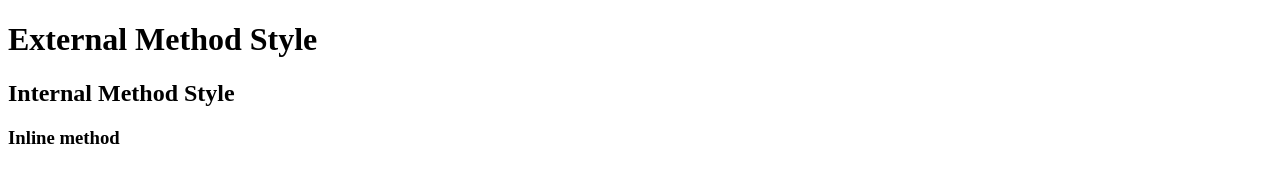
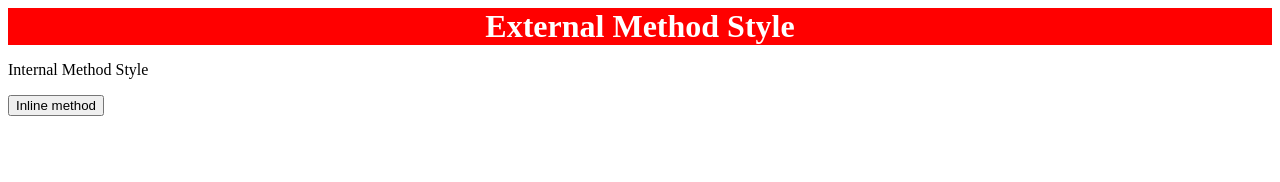
Before and after one commit to Saad-M-Arshad/Test-Projects, a plain HTML site: page CSS-Test-Projects-1/index.html in a window 1280 px wide. Drawn offline with Linux system fonts and the light colour scheme.

Commit message:
External Working

```diff
--- /dev/null
+++ b/CSS-Test-Projects-1/index.css
@@ -0,0 +1,7 @@
+div {
+    background-color: red;
+    color: white;
+    font-size: 32px;
+    text-align: center;
+    font-weight: bold;
+}
--- a/CSS-Test-Projects-1/index.html
+++ b/CSS-Test-Projects-1/index.html
@@ -5,11 +5,14 @@
     <meta http-equiv="X-UA-Compatible" content="IE=edge">
     <meta name="viewport" content="width=device-width, initial-scale=1.0">
     <title>CSS Methods 1</title>
+    <link rel="stylesheet" href="index.css"/>
 </head>
 
 <body>
-    <h1> External Method Style</h1>
-    <h2>Internal Method Style</h2>
-    <h3>Inline method</h3>
+    <div> External Method Style</div>
+    <p>Internal Method Style</p>
+    <button>Inline method</button>
 </body>
+
+
 </html>
```
Also changed, not shown: CSS-Test-Projects-1/css-methods-1.css (deleted).
